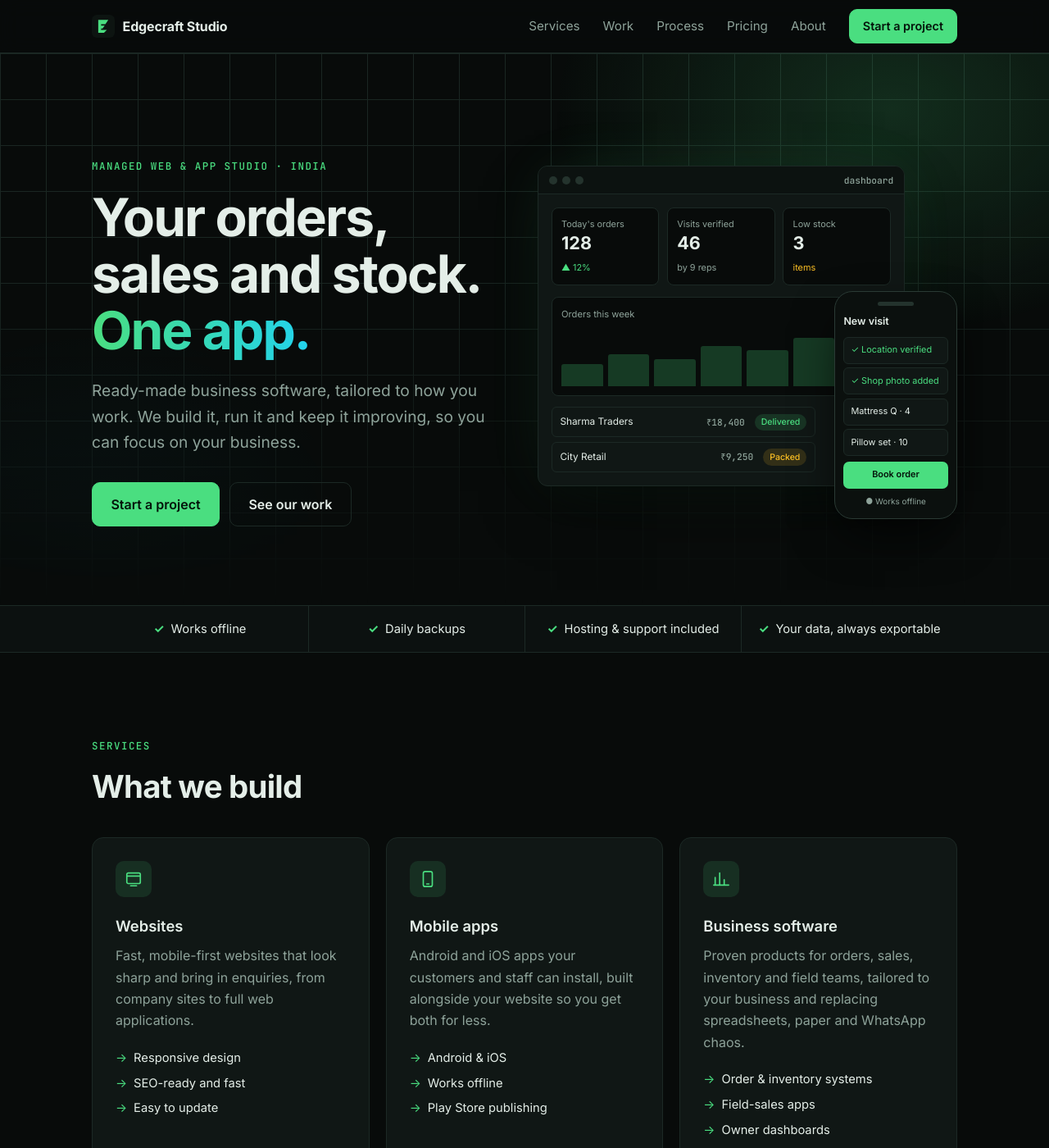
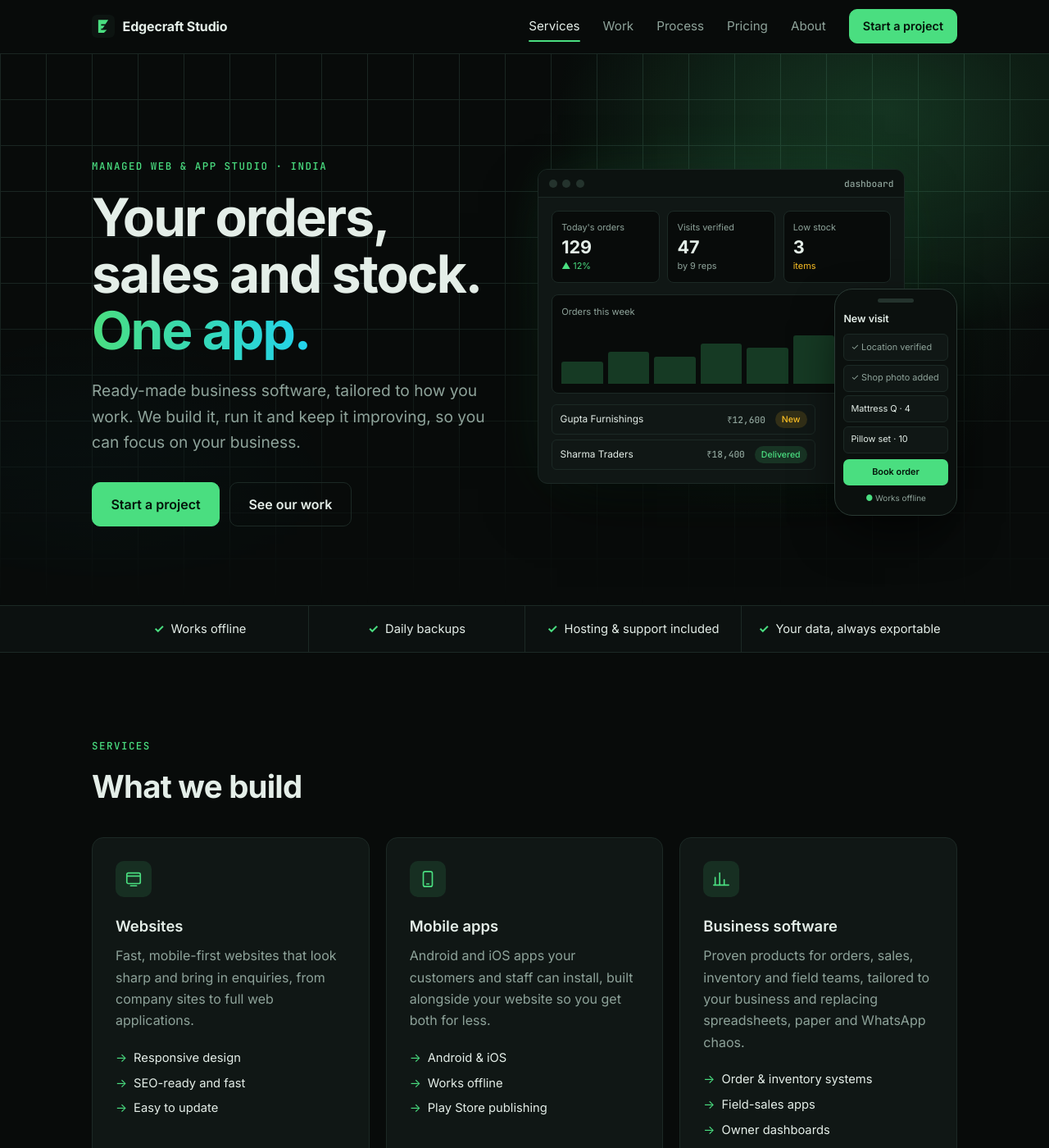
Before and after one commit to gauravkg32/gauravkg32.github.io, a Jekyll site: the page built from index.html, in a window 1280 px wide and 1400 px high. Shown: the whole window at 82% size. Built offline with Jekyll 4.4.1, drawn with Linux system fonts in a browser that asks for light colours; some of the changed text lies outside the part shown.

Commit message:
Add motion: live dashboard, hero entrance, heading reveals, cursor effects, scroll progress
Co-Authored-By: Claude Opus 5.5 <noreply@anthropic.com>

```diff
--- a/_layouts/default.html
+++ b/_layouts/default.html
@@ -13,6 +14,7 @@
   <link rel="stylesheet" href="{{ '/assets/css/style.css' | relative_url }}">
 </head>
 <body>
+  <div class="scroll-progress" aria-hidden="true"></div>
   <header class="nav" id="top">
     <div class="container nav-inner">
       <a class="brand" href="{{ '/' | relative_url }}">
--- a/assets/css/style.css
+++ b/assets/css/style.css
@@ -197,3 +197,66 @@ h3 { font-size: 1.15rem; font-weight: 600; margin-bottom: .5rem; }
   .phone { width: 140px; }
   .ph-row { white-space: nowrap; overflow: hidden; text-overflow: ellipsis; font-size: .64rem; }
 }
+
+/* ---------- Motion & interaction ---------- */
+.scroll-progress { position: fixed; top: 0; left: 0; right: 0; height: 2px; z-index: 60; transform: scaleX(0); transform-origin: 0 50%;
+  background: linear-gradient(90deg, var(--accent), var(--accent-2)); pointer-events: none; }
+.nav { transition: background .3s, border-color .3s, box-shadow .3s; }
+.nav:not(.scrolled) { background: transparent; border-bottom-color: transparent; backdrop-filter: none; -webkit-backdrop-filter: none; }
+.nav.scrolled { box-shadow: 0 10px 30px -15px rgba(0, 0, 0, .8); }
+.nav-links a.active { color: var(--text) !important; }
+.nav-links a:not(.btn) { position: relative; }
+.nav-links a.active::after { content: ""; position: absolute; left: 0; right: 0; bottom: -6px; height: 2px; border-radius: 2px; background: var(--accent); }
+
+/* Hero spotlight that follows the cursor */
+.hero-spot { position: absolute; inset: 0; z-index: -1; pointer-events: none;
+  background: radial-gradient(520px circle at var(--mx, 75%) var(--my, 35%), rgba(var(--accent-rgb), .10), transparent 65%); transition: background .1s; }
+
+/* Hero entrance */
+.js [data-in] { opacity: 0; transform: translateY(22px); }
+.js.ready [data-in] { opacity: 1; transform: none; transition: opacity .9s cubic-bezier(.2, .7, .2, 1), transform .9s cubic-bezier(.2, .7, .2, 1); transition-delay: calc(var(--d, 0) * 110ms); }
+
+/* Headings: words slide up from a mask */
+h2.split .w { display: inline-block; overflow: hidden; vertical-align: bottom; padding-bottom: .08em; margin-bottom: -.08em; }
+h2.split .wi { display: inline-block; transform: translateY(110%); transition: transform .8s cubic-bezier(.2, .7, .2, 1); transition-delay: calc(var(--i) * 55ms); }
+h2.split.in .wi { transform: none; }
+
+/* Cards glow under the pointer */
+.card { background: radial-gradient(360px circle at var(--cx, -400px) var(--cy, -400px), rgba(var(--accent-rgb), .09), transparent 60%), var(--surface); }
+
+/* Magnetic buttons ease back */
+.magnetic { transition: transform .25s cubic-bezier(.2, .7, .2, 1), background .2s; }
+
+/* Showcase tilt */
+.dash, .phone { transition: transform .4s cubic-bezier(.2, .7, .2, 1); will-change: transform; }
+
+/* Live dashboard */
+.bars i { transform-origin: bottom; transform: scaleY(0); transition: transform .9s cubic-bezier(.2, .7, .2, 1), height .6s ease; }
+.live .bars i { transform: scaleY(1); }
+.live .bars i:nth-child(2) { transition-delay: .06s; } .live .bars i:nth-child(3) { transition-delay: .12s; }
+.live .bars i:nth-child(4) { transition-delay: .18s; } .live .bars i:nth-child(5) { transition-delay: .24s; }
+.live .bars i:nth-child(6) { transition-delay: .3s; } .live .bars i:nth-child(7) { transition-delay: .36s; }
+.rows li { transition: opacity .5s, transform .5s cubic-bezier(.2, .7, .2, 1), border-color .8s; }
+.rows li.new { opacity: 0; transform: translateY(-10px); border-color: rgba(var(--accent-rgb), .6); }
+.kpi strong.bump { animation: bump .6s ease; }
+@keyframes bump { 0% { color: var(--accent); transform: scale(1.12); } 100% { color: var(--text); transform: none; } }
+.kpi strong { display: inline-block; transform-origin: left center; }
+.js .ph-row[data-step] { color: var(--muted); transition: color .3s, border-color .3s, background .3s; }
+.js .ph-row[data-step].done { color: var(--accent); border-color: rgba(var(--accent-rgb), .35); background: rgba(var(--accent-rgb), .06); }
+.ph-btn { transition: background .3s, color .3s, transform .2s; }
+.ph-btn.booked { background: var(--surface); color: var(--accent); box-shadow: inset 0 0 0 1px rgba(var(--accent-rgb), .5); animation: press .35s ease; }
+@keyframes press { 40% { transform: scale(.94); } }
+.live .ph-off::first-letter { color: var(--accent); }
+
+@media (prefers-reduced-motion: reduce) {
+  .js [data-in] { opacity: 1; transform: none; }
+  .bars i { transform: none; }
+  .js .ph-row[data-step] { color: var(--accent); }
+}
+.kpi small { display: block; }
+@media (max-width: 600px) {
+  .promise-strip ul { grid-template-columns: repeat(2, minmax(0, 1fr)); }
+  .promise-strip li { font-size: .82rem; padding: .85rem .25rem; }
+  .promise-strip li:nth-child(odd) { border-right: 1px solid var(--border); }
+  .promise-strip li:nth-child(-n+2) { border-bottom: 1px solid var(--border); }
+}
--- a/assets/js/main.js
+++ b/assets/js/main.js
@@ -1,13 +1,160 @@
-// Mark JS as running so reveal animations only hide content when they can show it again
-document.documentElement.classList.add('js');
+// Edgecraft Studio: interactions. Vanilla JS, no dependencies; respects prefers-reduced-motion.
+(function () {
+  'use strict';
+  const root = document.documentElement;
+  root.classList.add('js');
 
-// Fade cards in as they scroll into view
-const els = document.querySelectorAll('.reveal');
-if ('IntersectionObserver' in window) {
-  const io = new IntersectionObserver(entries => entries.forEach(e => {
-    if (e.isIntersecting) { e.target.classList.add('in'); io.unobserve(e.target); }
-  }), { threshold: .12, rootMargin: '0px 0px -40px 0px' });
-  els.forEach(el => io.observe(el));
-} else {
-  els.forEach(el => el.classList.add('in'));
-}
+  const reduced = matchMedia('(prefers-reduced-motion: reduce)').matches;
+  const canHover = matchMedia('(hover: hover) and (pointer: fine)').matches;
+  const $ = (s, c) => (c || document).querySelector(s);
+  const $$ = (s, c) => Array.from((c || document).querySelectorAll(s));
+
+  // Hero entrance: staggered fade-up once the page is ready
+  requestAnimationFrame(() => requestAnimationFrame(() => root.classList.add('ready')));
+  setTimeout(() => root.classList.add('ready'), 400);
+
+  // Header turns solid after scrolling, plus a thin progress bar
+  const nav = $('.nav');
+  const bar = $('.scroll-progress');
+  const onScroll = () => {
+    const y = scrollY;
+    if (nav) nav.classList.toggle('scrolled', y > 16);
+    if (bar) {
+      const max = root.scrollHeight - root.clientHeight;
+      bar.style.transform = 'scaleX(' + (max > 0 ? y / max : 0) + ')';
+    }
+  };
+  onScroll();
+  addEventListener('scroll', onScroll, { passive: true });
+
+  // Highlight the nav link for the section in view
+  const links = $$('.nav-links a[href*="#"]:not(.btn)');
+  const byId = {};
+  links.forEach(a => { byId[a.getAttribute('href').split('#')[1]] = a; });
+  const spy = new IntersectionObserver(entries => entries.forEach(e => {
+    const a = byId[e.target.id];
+    if (a && e.isIntersecting) { links.forEach(l => l.classList.remove('active')); a.classList.add('active'); }
+  }), { rootMargin: '-45% 0px -50% 0px' });
+  Object.keys(byId).forEach(id => { const s = document.getElementById(id); if (s) spy.observe(s); });
+
+  // Section headings slide up word by word
+  if (!reduced) {
+    $$('.section h2, .contact-card h2').forEach(h => {
+      const text = h.textContent.trim();
+      h.setAttribute('aria-label', text);
+      h.innerHTML = text.split(/\s+/).map((w, i) =>
+        '<span class="w" aria-hidden="true"><span class="wi" style="--i:' + i + '">' + w.replace(/&/g, '&amp;').replace(/</g, '&lt;') + '</span></span>'
+      ).join(' ');
+      h.classList.add('split');
+    });
+  }
+
+  // Fade cards and headings in as they scroll into view
+  const revealEls = $$('.reveal, h2.split');
+  if ('IntersectionObserver' in window && !reduced) {
+    const io = new IntersectionObserver(entries => entries.forEach(e => {
+      if (e.isIntersecting) { e.target.classList.add('in'); io.unobserve(e.target); }
+    }), { threshold: .12, rootMargin: '0px 0px -40px 0px' });
+    revealEls.forEach(el => io.observe(el));
+  } else {
+    revealEls.forEach(el => el.classList.add('in'));
+  }
+
+  // Pointer effects (desktop only): hero spotlight, card glow, magnetic buttons, showcase tilt
+  if (canHover && !reduced) {
+    const hero = $('.hero');
+    if (hero) hero.addEventListener('pointermove', e => {
+      const r = hero.getBoundingClientRect();
+      hero.style.setProperty('--mx', (e.clientX - r.left) + 'px');
+      hero.style.setProperty('--my', (e.clientY - r.top) + 'px');
+    });
+
+    $$('.card').forEach(c => c.addEventListener('pointermove', e => {
+      const r = c.getBoundingClientRect();
+      c.style.setProperty('--cx', (e.clientX - r.left) + 'px');
+      c.style.setProperty('--cy', (e.clientY - r.top) + 'px');
+    }));
+
+    $$('.magnetic').forEach(b => {
+      b.addEventListener('pointermove', e => {
+        const r = b.getBoundingClientRect();
+        const x = (e.clientX - r.left - r.width / 2) * .18;
+        const y = (e.clientY - r.top - r.height / 2) * .3;
+        b.style.transform = 'translate(' + x + 'px,' + y + 'px)';
+      });
+      b.addEventListener('pointerleave', () => { b.style.transform = ''; });
+    });
+
+    const show = $('.showcase');
+    if (show && hero) {
+      const dash = $('.dash', show), phone = $('.phone', show);
+      hero.addEventListener('pointermove', e => {
+        const x = e.clientX / innerWidth - .5, y = e.clientY / innerHeight - .5;
+        dash.style.transform = 'perspective(1200px) rotateY(' + (x * 6) + 'deg) rotateX(' + (-y * 5) + 'deg)';
+        phone.style.transform = 'translate(' + (x * 18) + 'px,' + (y * 14) + 'px)';
+      });
+      hero.addEventListener('pointerleave', () => { dash.style.transform = ''; phone.style.transform = ''; });
+    }
+  }
+
+  // Live dashboard: counters, growing bars, incoming orders, phone checklist
+  const showcase = $('.showcase');
+  if (showcase && !reduced) {
+    const fmt = n => n.toLocaleString('en-IN');
+    const countUp = (el, to, dur) => {
+      const t0 = performance.now();
+      const step = now => {
+        const p = Math.min((now - t0) / dur, 1);
+        el.textContent = fmt(Math.round(to * (1 - Math.pow(1 - p, 3))));
+        if (p < 1) requestAnimationFrame(step);
+      };
+      requestAnimationFrame(step);
+    };
+    const counters = $$('[data-count]', showcase);
+    counters.forEach(el => { el.textContent = '0'; });
+    setTimeout(() => {
+      counters.forEach(el => countUp(el, +el.dataset.count, 1400));
+      showcase.classList.add('live');
+    }, 700);
+
+    const orders = counters[0];
+    const visits = counters[1];
+    const feed = $('[data-feed]', showcase);
+    const hiBar = $('.bars .hi', showcase);
+    const shops = [
+      ['Gupta Furnishings', 12600], ['Verma & Sons', 7480], ['New Lakshmi Store', 21900],
+      ['Royal Sleep Centre', 15250], ['Agarwal Traders', 8900], ['Om Sai Retail', 11300],
+    ];
+    let k = 0, total = +orders.dataset.count, vTotal = +visits.dataset.count, barH = 100;
+
+    const phoneSteps = $$('[data-step]', showcase);
+    const book = $('[data-book]', showcase);
+    const runPhone = () => {
+      phoneSteps.forEach(s => s.classList.remove('done'));
+      book.classList.remove('booked');
+      book.textContent = 'Book order';
+      phoneSteps.forEach((s, i) => setTimeout(() => s.classList.add('done'), 500 + i * 650));
+      setTimeout(() => { book.classList.add('booked'); book.textContent = '✓ Order booked'; }, 500 + phoneSteps.length * 650 + 500);
+    };
+
+    const tick = () => {
+      if (document.hidden) return;
+      runPhone();
+      setTimeout(() => {
+        const [name, amt] = shops[k++ % shops.length];
+        const li = document.createElement('li');
+        li.className = 'new';
+        li.innerHTML = '<span>' + name + '</span><em>₹' + fmt(amt) + '</em><b class="pending">New</b>';
+        feed.prepend(li);
+        requestAnimationFrame(() => requestAnimationFrame(() => li.classList.remove('new')));
+        while (feed.children.length > 2) feed.lastElementChild.remove();
+        total += 1; orders.textContent = fmt(total);
+        orders.classList.remove('bump'); void orders.offsetWidth; orders.classList.add('bump');
+        if (k % 2) { vTotal += 1; visits.textContent = fmt(vTotal); }
+        barH = Math.min(barH + 2, 100);
+        if (hiBar) hiBar.style.height = barH + '%';
+      }, 3300);
+    };
+    setTimeout(() => { tick(); setInterval(tick, 5200); }, 1600);
+  }
+})();
--- a/index.html
+++ b/index.html
@@ -2,31 +2,32 @@
 layout: default
 ---
 <section class="hero">
+  <div class="hero-spot" aria-hidden="true"></div>
   <div class="container hero-grid">
     <div>
-      <p class="eyebrow">Managed web &amp; app studio · {{ site.location }}</p>
-      <h1>Your orders, sales and stock. <span class="grad">One app.</span></h1>
-      <p class="lead">Ready-made business software, tailored to how you work. {{ site.tagline }}</p>
-      <div class="cta">
-        <a class="btn" href="#contact">Start a project</a>
-        <a class="btn btn-ghost" href="#work">See our work</a>
+      <p class="eyebrow" data-in style="--d:0">Managed web &amp; app studio · {{ site.location }}</p>
+      <h1 data-in style="--d:1">Your orders, sales and stock. <span class="grad">One app.</span></h1>
+      <p class="lead" data-in style="--d:2">Ready-made business software, tailored to how you work. {{ site.tagline }}</p>
+      <div class="cta" data-in style="--d:3">
+        <a class="btn magnetic" href="#contact">Start a project</a>
+        <a class="btn btn-ghost magnetic" href="#work">See our work</a>
       </div>
     </div>
 
-    <div class="showcase" aria-hidden="true">
+    <div class="showcase" data-in style="--d:4" aria-hidden="true">
       <div class="dash">
         <div class="dash-bar"><span></span><span></span><span></span><em>dashboard</em></div>
         <div class="dash-body">
           <div class="kpis">
-            <div class="kpi"><p>Today's orders</p><strong>128</strong><small class="up">▲ 12%</small></div>
-            <div class="kpi"><p>Visits verified</p><strong>46</strong><small>by 9 reps</small></div>
-            <div class="kpi"><p>Low stock</p><strong>3</strong><small class="warn">items</small></div>
+            <div class="kpi"><p>Today's orders</p><strong data-count="128">128</strong><small class="up">▲ 12%</small></div>
+            <div class="kpi"><p>Visits verified</p><strong data-count="46">46</strong><small>by 9 reps</small></div>
+            <div class="kpi"><p>Low stock</p><strong data-count="3">3</strong><small class="warn">items</small></div>
           </div>
           <div class="chart">
             <p>Orders this week</p>
             <div class="bars"><i style="height:38%"></i><i style="height:55%"></i><i style="height:47%"></i><i style="height:70%"></i><i style="height:62%"></i><i style="height:84%"></i><i class="hi" style="height:100%"></i></div>
           </div>
-          <ul class="rows">
+          <ul class="rows" data-feed>
             <li><span>Sharma Traders</span><em>₹18,400</em><b>Delivered</b></li>
             <li><span>City Retail</span><em>₹9,250</em><b class="pending">Packed</b></li>
           </ul>
@@ -35,11 +36,11 @@ layout: default
       <div class="phone">
         <div class="notch"></div>
         <p class="ph-title">New visit</p>
-        <div class="ph-row ok">✓ Location verified</div>
-        <div class="ph-row ok">✓ Shop photo added</div>
+        <div class="ph-row ok" data-step>✓ Location verified</div>
+        <div class="ph-row ok" data-step>✓ Shop photo added</div>
         <div class="ph-row">Mattress Q · 4</div>
         <div class="ph-row">Pillow set · 10</div>
-        <div class="ph-btn">Book order</div>
+        <div class="ph-btn" data-book>Book order</div>
         <p class="ph-off">● Works offline</p>
       </div>
     </div>
```
Also changed, not shown: other parts of _layouts/default.html (+1 -0 lines).
